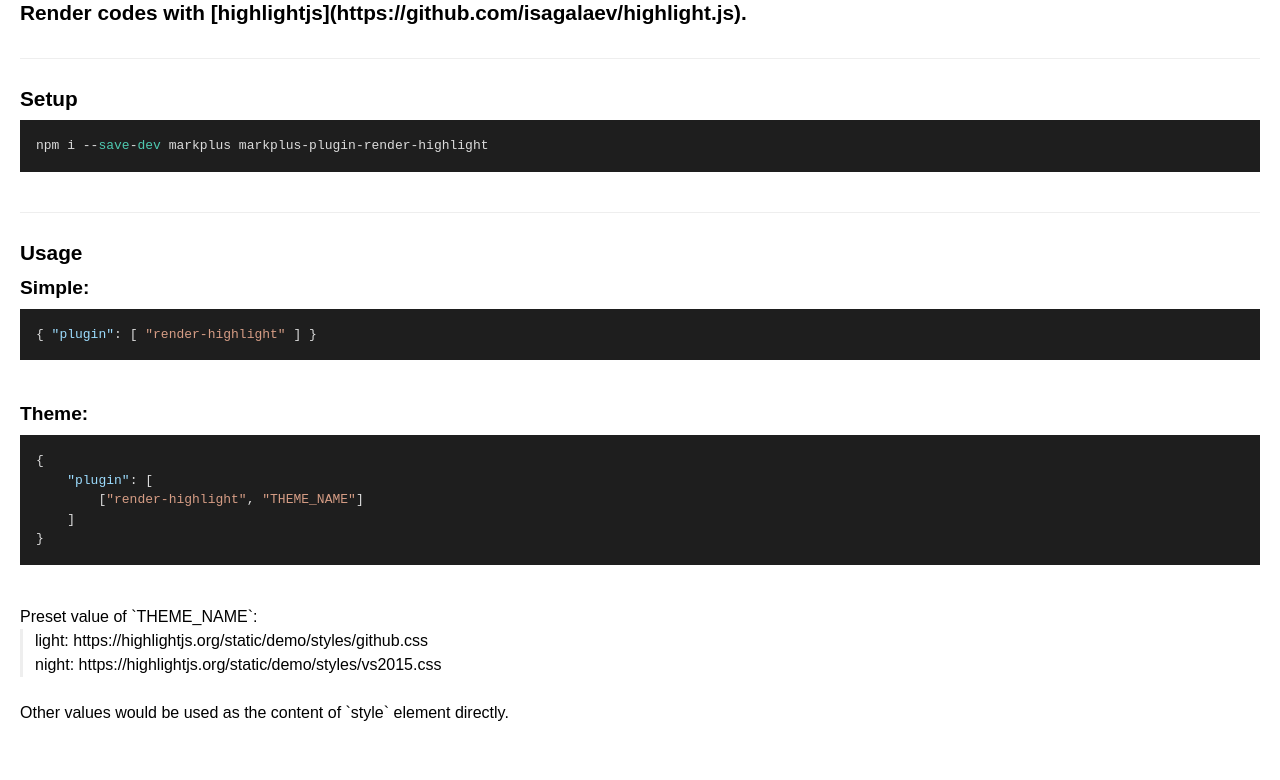
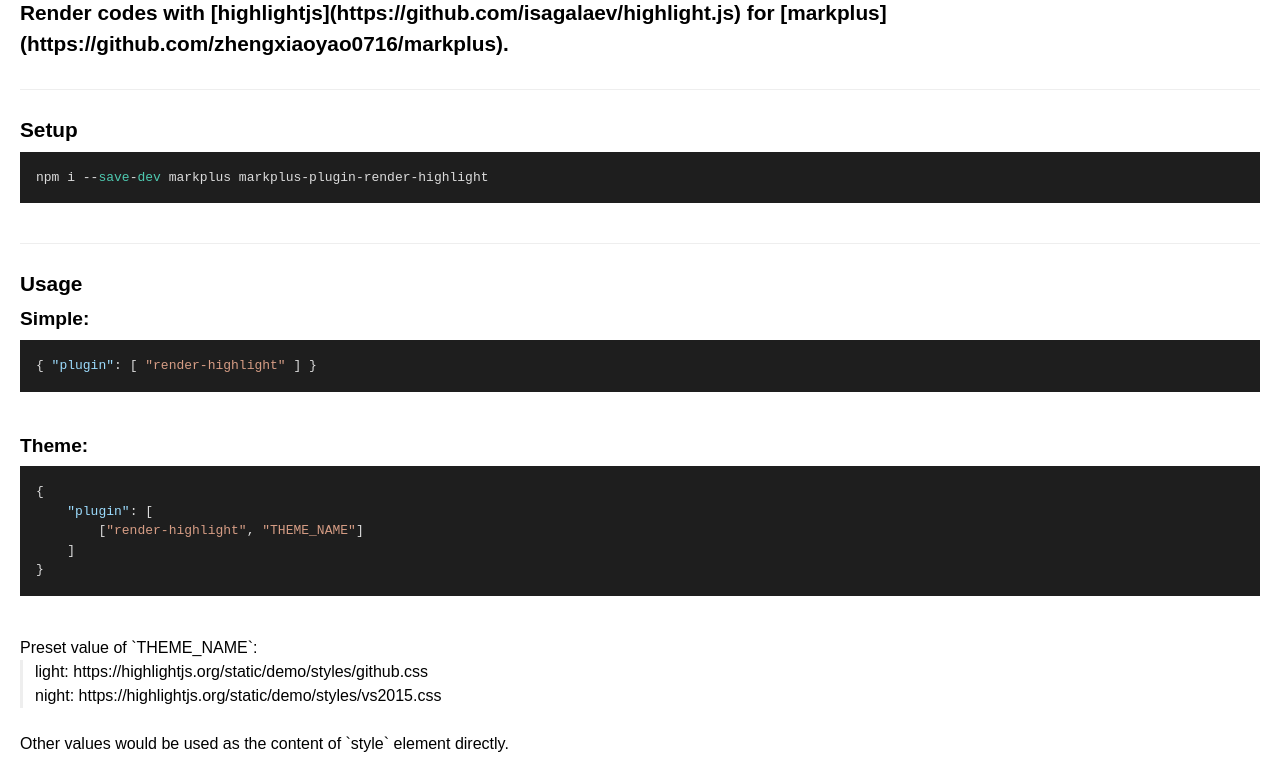
Before and after one commit to zhengxiaoyao0716/markplus-plugin-render-highlight, a website: page index.html in a window 1280 px wide. Shown: the part 67-847 px from the top of the page. Before the commit the page ends 820 px from the top, so only its background shows below. Drawn offline with Linux system fonts and the light colour scheme.

Commit message:
add markplus link

```diff
--- a/index.html
+++ b/index.html
@@ -212,7 +212,7 @@
     var name = exports.name = 'MarkplusPluginRenderHighlight';
     Markplus.register(0, { "tag": "span", "html": "<!-- https://github.com/zhengxiaoyao0716/markplus -->", "class": "Comments" });
     Markplus.register(1, { "tag": "span", "id": "markplus-plugin-render-highlight", "html": "<span>markplus-plugin-render-highlight</span><br>", "class": "Header Header-1", "data-markplus-header-level": 1 });
-    Markplus.register(2, { "tag": "span", "id": "Render-codes-with-[highlightjs](https://github.com/isagalaev/highlight.js).", "html": "<span>Render codes with [highlightjs](https://github.com/isagalaev/highlight.js).</span><br>", "class": "Header Header-2", "data-markplus-header-level": 2 });
+    Markplus.register(2, { "tag": "span", "id": "Render-codes-with-[highlightjs](https://github.com/isagalaev/highlight.js)-for-[markplus](https://github.com/zhengxiaoyao0716/markplus).", "html": "<span>Render codes with [highlightjs](https://github.com/isagalaev/highlight.js) for [markplus](https://github.com/zhengxiaoyao0716/markplus).</span><br>", "class": "Header Header-2", "data-markplus-header-level": 2 });
     Markplus.register(3, { "tag": "span", "html": "<br>", "class": "Plain" });
     Markplus.register(4, { "tag": "span", "html": "<br>", "class": "Divider" });
     Markplus.register(5, { "tag": "span", "id": "Setup", "html": "<span>Setup</span><br>", "class": "Header Header-2", "data-markplus-header-level": 2 });
```
Also changed, not shown: 1 other file.
